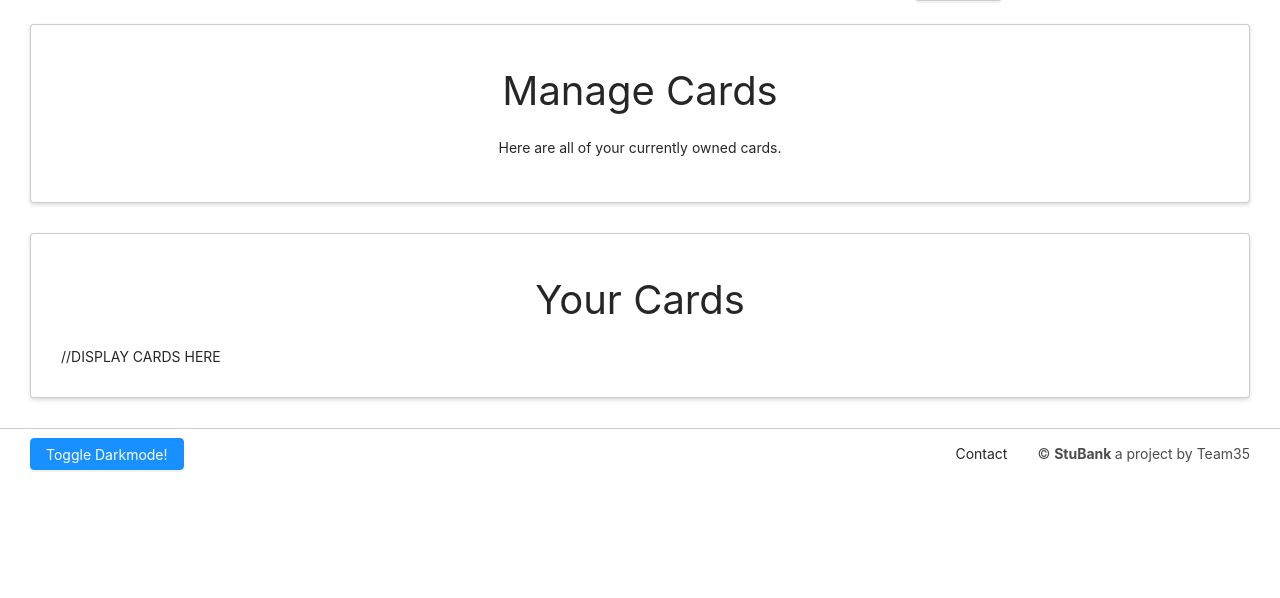
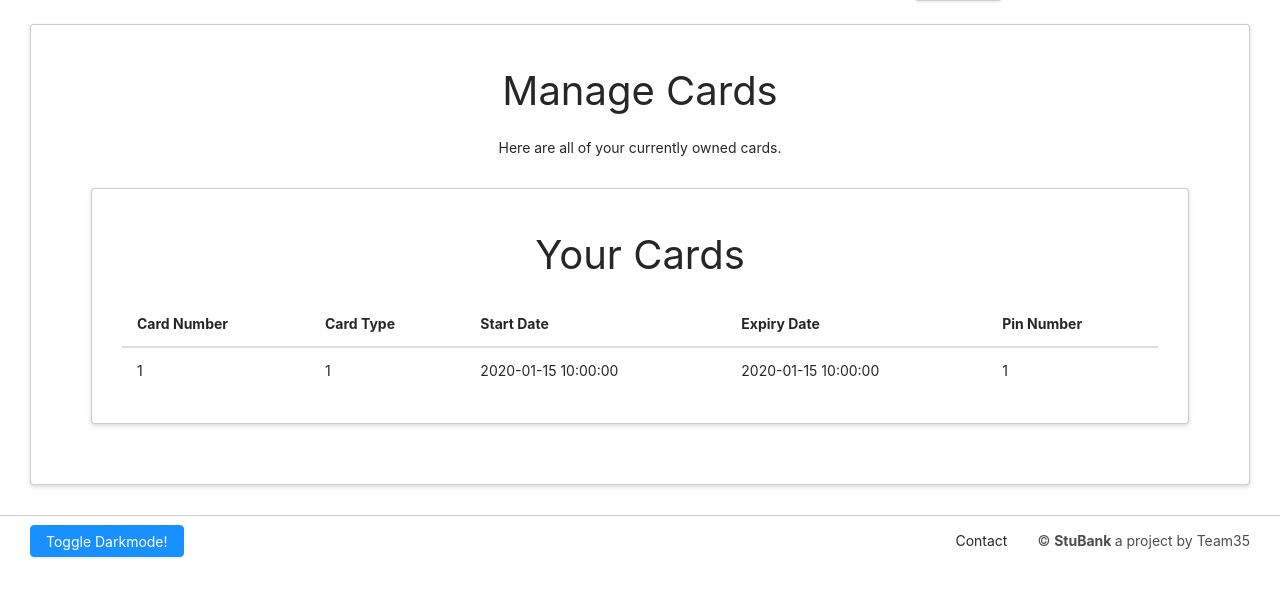
Before and after one commit to haarry201/stubankweb, a Flask app: template templates/manage_cards.html in a window 1280 px wide. Shown: the part 56-654 px from the top of the page. Run offline with Flask 2, Linux system fonts and the light colour scheme; the template is opened without the code that fills it: most values are stand-ins (such as "Sample title", 1, 10 or a date in 2020); some libraries are stand-ins or nearby versions.

Commit message:
Displays all of users cards in the manage cards section on the website

```diff
--- a/login_page.py
+++ b/login_page.py
@@ -28,6 +28,7 @@ def login_page_func():
                     # checks input data against stored data
                     session['name'] = row[5]
                     session['user_role'] = row[12]
+                    session['userID'] = row[0]
                     return redirect(url_for('account_page.accounts_page'))
                     #return render_template("accounts.html", user=session['name'])
 
--- a/templates/manage_cards.html
+++ b/templates/manage_cards.html
@@ -81,20 +81,34 @@
                 <p>
                     Here are all of your currently owned cards.</br>
                 </p>
+                <div class="table-class card shadow">
+                    <h1 class="text-center">Your Cards</h1>
+                    <table class="table small">
+                        <thead>
+                        <tr>
+                            <th>Card Number</th>
+                            <th>Card Type</th>
+                            <th>Start Date</th>
+                            <th>Expiry Date</th>
+                            <th>Pin Number</th>
+                        </tr>
+                        </thead>
+                        {% for card in all_user_cards %}
+                            <tr>
+                                <td>{{ card.card_number }}</td>
+                                <td>{{ card.card_type_id }}</td>
+                                <td>{{ card.start_date }}</td>
+                                <td>{{ card.expiry_date }}</td>
+                                <td>{{ card.pin_number }}</td>
+                            </tr>
+                        {% endfor %}
+                    </table>
+                </div>
+
             </div>
 
         </div>
-        <div class="table-class card shadow">
-            <h1 class="text-center">Your Cards</h1>
-            <table class="table small">
 
-
-                //DISPLAY CARDS HERE
-
-
-
-            </table>
-        </div>
         <nav class="navbar navbar-static-bottom">
             <div class="container-fluid">
                 <button class="btn btn-primary" type="button" onclick="toggleDark()">Toggle Darkmode!</button>
```
Also changed, not shown: manage_cards.py (+26 -3 lines).
